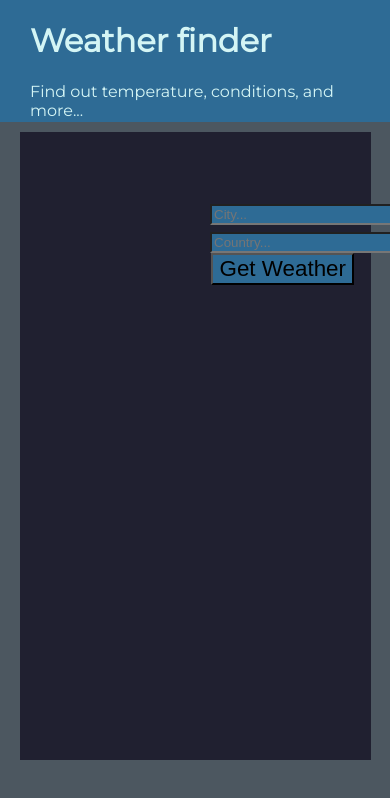
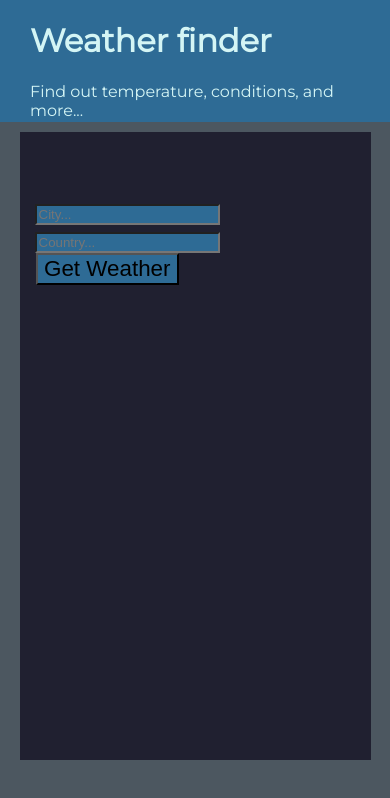
Before and after one commit to dTechLife/WeatherFetcher, a React (Create React App) app: page / in a window 390 px wide. Shown: the top 798 px of the page. Built offline with nearby package versions, Linux system fonts and the light colour scheme.

Commit message:
responsive css media query for the form container added

```diff
--- a/src/App.css
+++ b/src/App.css
@@ -17,16 +17,15 @@ html, body{
   grid-row: 2/3;
   background-color:rgb(32 32 48) ;
   margin-top:5px;
-    display:grid;
-    grid-template-columns: 50% 50%;
-
+  display:grid;
+  grid-template-columns: 50% 50%;
 
 }
 
 .container{
   color:rgb(212 245 245);
-    min-height:100%;
-    grid-column:2/2;
+  min-height:100%;
+  grid-column:2/2;
 
 }
 .row{
@@ -50,7 +49,7 @@ input{
 
 .form-container{
   text-align:center;
-  grid-column:
+
 
 }
 
@@ -63,3 +62,10 @@ color:rgb(212 245 245);
   grid-column:1/5;
   background-color:rgb(46 107 149);
 }
+
+@media only screen and (max-width: 600px){
+  .container {
+    grid-column:1/2;
+
+  }
+}
```
